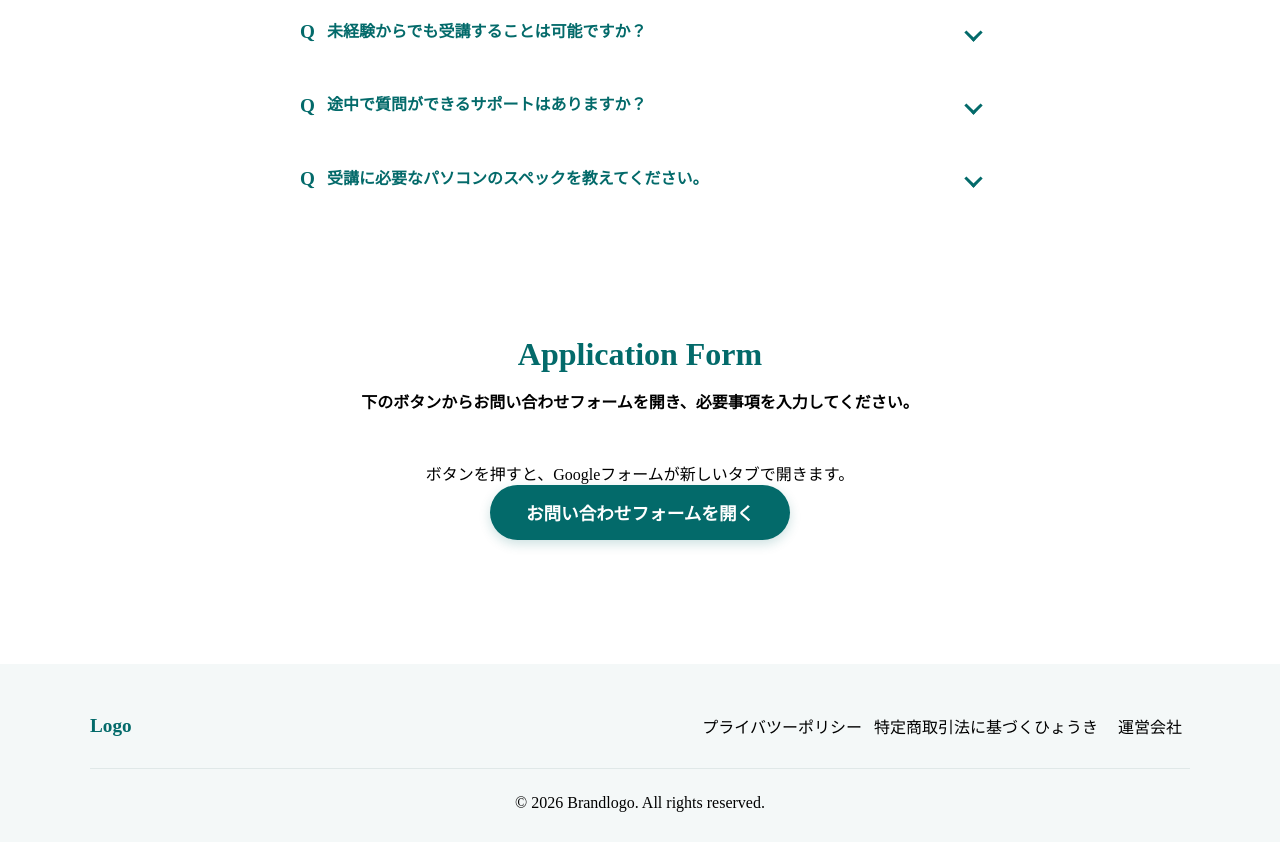
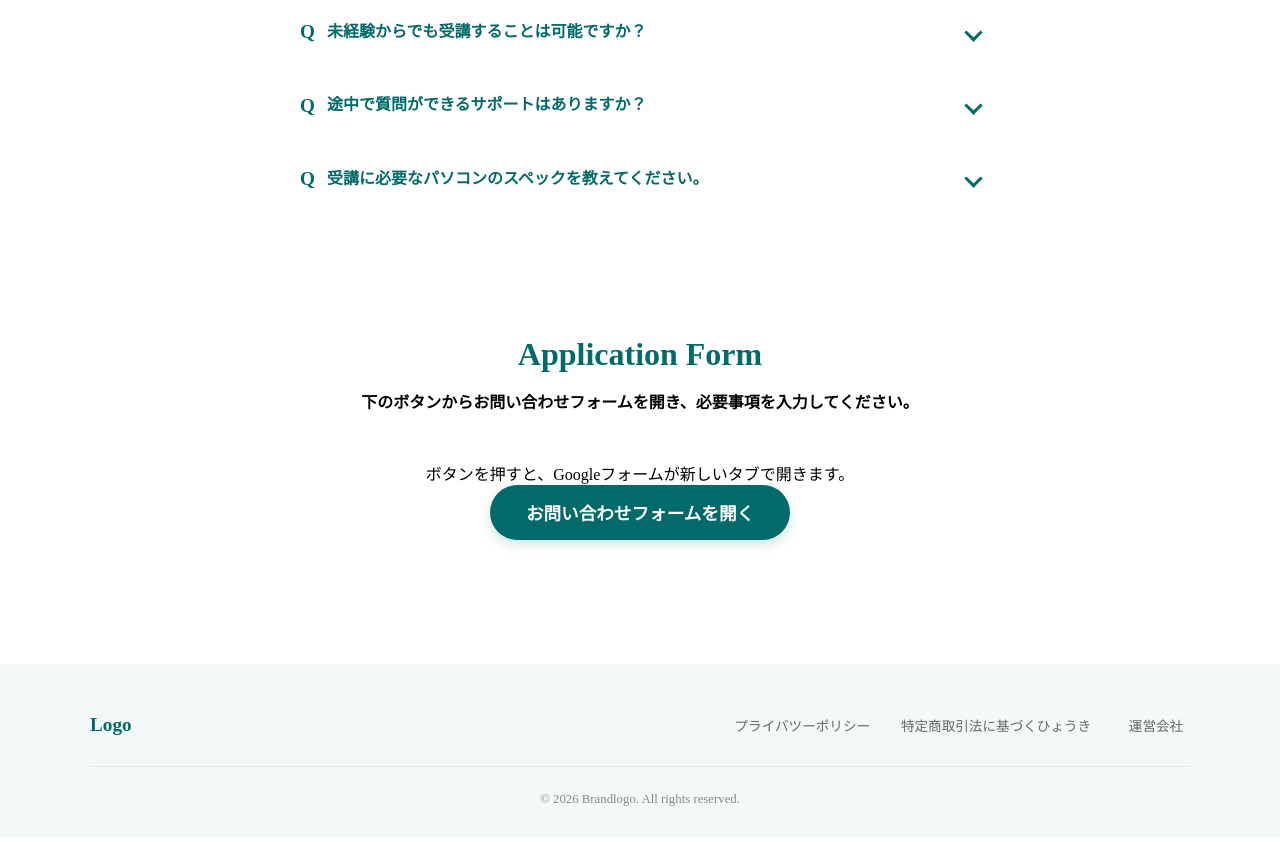
Before and after one commit to hyolmotsheringdorje/footer, a plain HTML site: page index.html in a window 1280 px wide. Shown: the part 3696-4538 px from the top of the page. Drawn offline with Linux system fonts and the light colour scheme.

Commit message:
Update style.css

```diff
--- a/style.css
+++ b/style.css
@@ -835,11 +835,33 @@ a {
 }
 /* WEB-DAY22_Code */
 
-
+.footer-links {
+    display: flex;
+    gap: 24px;
+    list-style: none;
+    margin: 0;
+    padding: 0;
+}
+.footer-links a {
+    text-decoration: none;
+    color: #666666;
+    font-size: 0.85rem;
+    transition: color 0.3s ease;
+}
+.footer-links a:hover {
+    color: #036a6a; /* ホバーデブランドカラーに*/
+}
 /* ==========================================
  ▲▲▲▲▲  Footer（フッター）　▲▲▲▲
 ========================================== */
-
+.footer-bottom {
+    text-allign: center;
+}
+.copyright {
+    margin: 0;
+    font-size: 0.8rem;
+    color: #888888;
+}
 /* レスポンシブ対応 */
 @media (max-width: 768px) {
     body {
```
